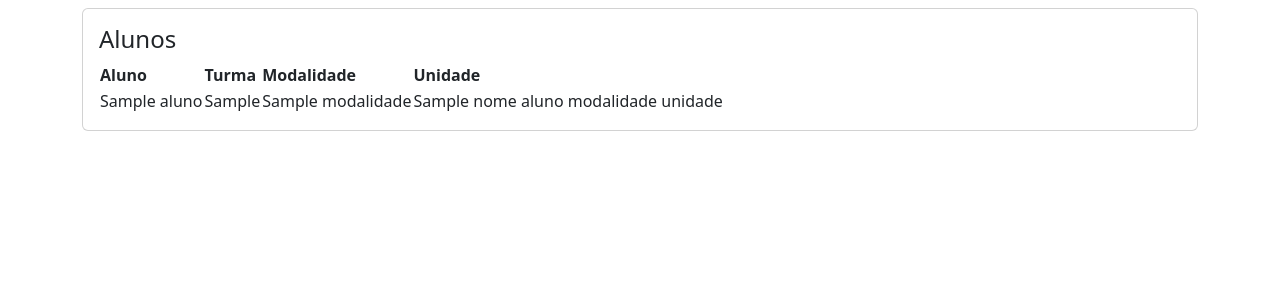
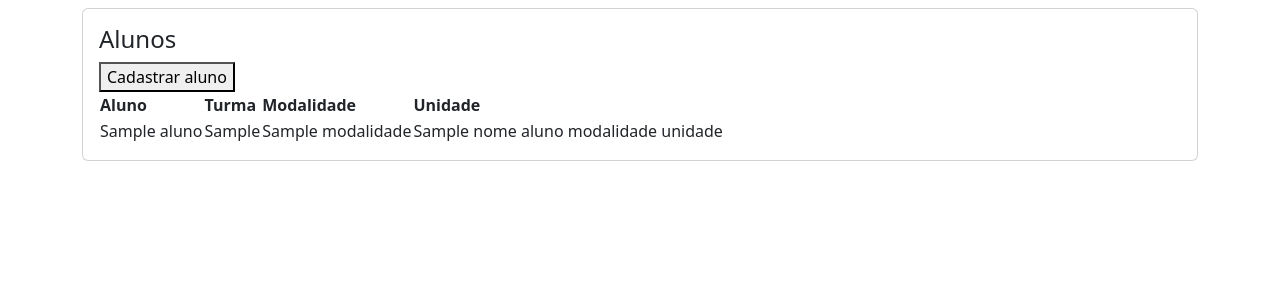
Before and after one commit to bd-unb-2sem2022/academia, a Flask app: page / in a window 1280 px wide. Shown: the part 56-356 px from the top of the page. Run offline with Flask 2, Linux system fonts and the light colour scheme; a database or web service that is not in the repository returns one stand-in record (values such as "Sample title").

Commit message:
adicionando link para a paginda de cadastro de aluno

```diff
--- a/gymApp/templates/index.html
+++ b/gymApp/templates/index.html
@@ -4,6 +4,9 @@
 
 <div class="card-body">
     <h4>Alunos</h4>
+
+    <a href="add_aluno"><button>Cadastrar aluno</button></a>
+    <br>
 
     <table>
         <tr>
```
